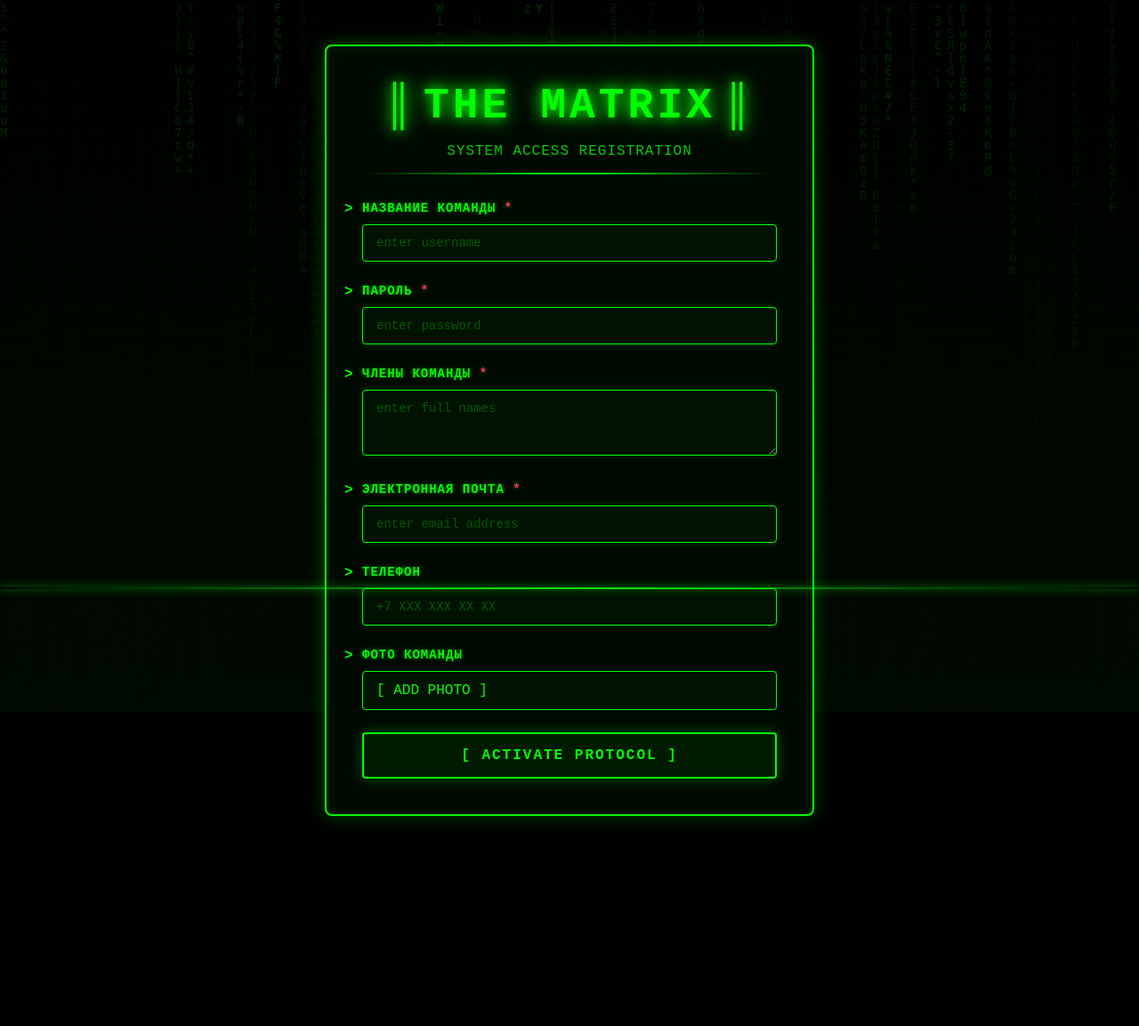
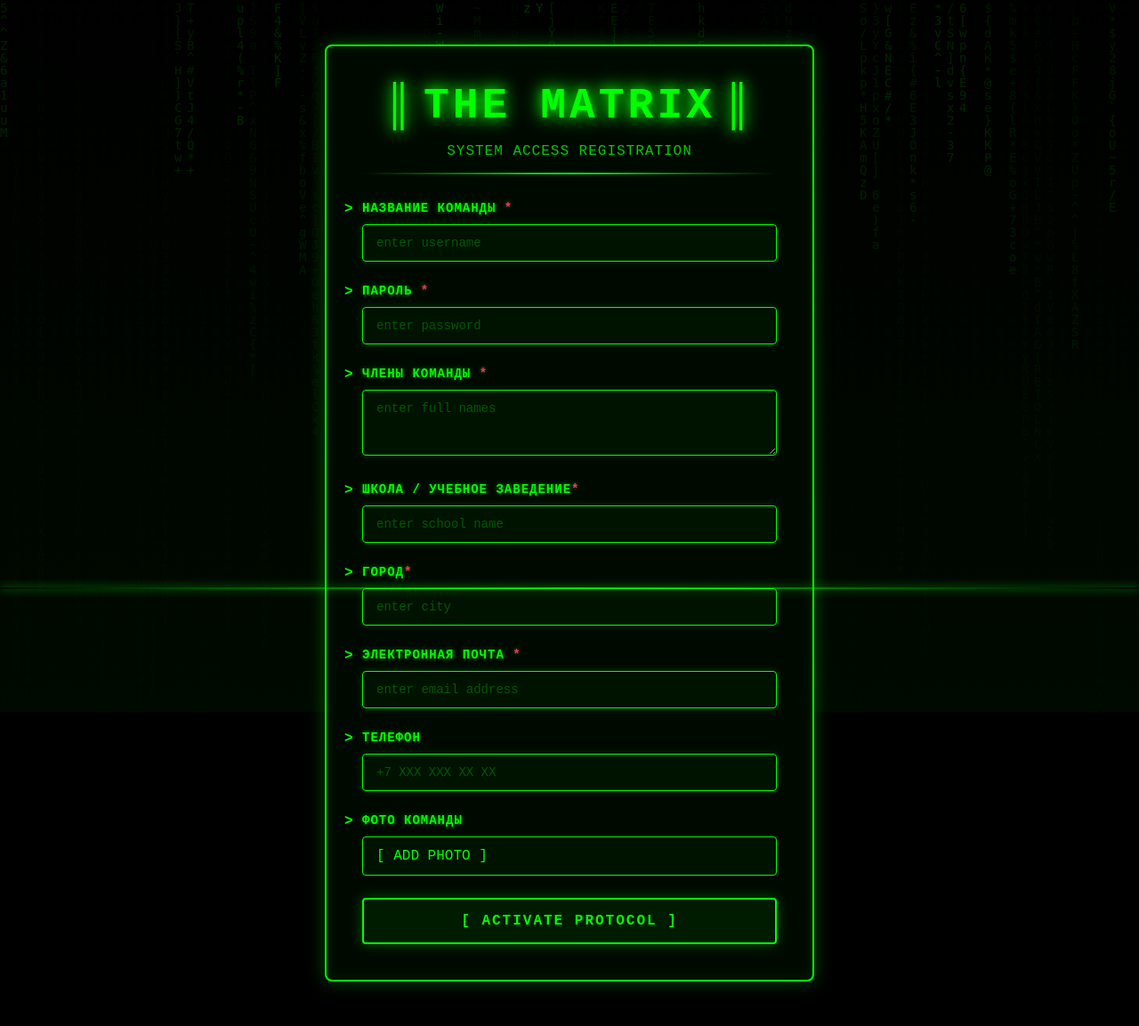
Before and after one commit to oleggatorr/matrix_web, a FastAPI app: page /register in a window 1280 px wide. Shown: the whole page at 89% size. Before the commit the page ends 926 px from the top, so only its background shows below. Run offline with FastAPI, Linux system fonts and the light colour scheme.

Commit message:
Добавлены поля школы и города

```diff
--- a/main.py
+++ b/main.py
@@ -129,23 +129,27 @@
 
 @app.get("/list", response_class=HTMLResponse)
 async def show_list(request: Request, db: Session = Depends(get_db)):
-    # Получаем всех пользователей кроме admin, сортируем по ID возрастанию
     users = db.query(User).filter(User.username != "admin").order_by(User.id.asc()).all()
 
-    # Подготавливаем данные для шаблона
     users_data = []
     for user in users:
-        # Создаём объект TaskStemps из поля solved_tasks (битовая маска)
         task_tracker = TaskStemps(user.solved_tasks or 0)
-
-        # Генерируем словарь {1: True/False, 2: ..., 18: ...}
         tasks_status = {i: task_tracker.get_task(i) for i in range(1, 19)}
-
-        # Считаем количество решённых задач
         solved_count = sum(1 for i in range(1, 19) if task_tracker.get_task(i))
 
+        # Явно извлекаем значения через getattr() — безопасно, если колонки ещё не в БД
         users_data.append({
-            **user.__dict__,
+            'id': user.id,
+            'username': user.username,
+            'participants_full_names': user.participants_full_names,
+            'email': user.email,
+            'phone': user.phone,
+            'photo_path': user.photo_path,
+            'start_time': user.start_time,
+            'end_time': user.end_time,
+            'solved_tasks': user.solved_tasks,
+            'school': getattr(user, 'school', None),   # ← безопасно
+            'city': getattr(user, 'city', None),        # ← безопасно
             'tasks': tasks_status,
             'solved_count': solved_count,
         })
@@ -463,12 +467,24 @@
     phone: str = Form(""),
     photo: UploadFile = File(None),
     password: str = Form(...),
+    school: str = Form(...),        # ← ОБЯЗАТЕЛЬНОЕ поле
+    city: str = Form(...),          # ← ОБЯЗАТЕЛЬНОЕ поле
     db: Session = Depends(get_db)
+):
+    errors = {}
 
-):
+    # 0. Валидация обязательных полей (дополнительная проверка на уровне Python)
+    if not school or not school.strip():
+        errors["school"] = "Поле 'Школа' обязательно для заполнения"
+    if not city or not city.strip():
+        errors["city"] = "Поле 'Город' обязательно для заполнения"
+
     # 1. Проверка уникальности названия команды
     if db.query(User).filter(User.username == username).first():
-        errors = {"username": "Команда с таким названием уже существует"}
+        errors["username"] = "Команда с таким названием уже существует"
+
+    # Если есть ошибки — возвращаем форму с данными
+    if errors:
         return templates.TemplateResponse("register.html", {
             "request": request,
             "errors": errors,
@@ -476,14 +492,15 @@
                 "username": username,
                 "participants_full_names": participants_full_names,
                 "email": email,
-                "phone": phone
+                "phone": phone,
+                "school": school,      # ← сохранить в form_data
+                "city": city           # ← сохранить в form_data
             }
         })
 
     # 2. Обработка фото
     photo_path = None
     if photo and photo.filename:
-        # Проверяем расширение
         ext = Path(photo.filename).suffix.lower()
         if ext in {".png", ".jpg", ".jpeg", ".gif"}:
             filename = f"team_{uuid.uuid4().hex}{ext}"
@@ -498,12 +515,14 @@
         participants_full_names=participants_full_names,
         email=email,
         phone=phone,
+        school=school,                # ← добавить в БД
+        city=city,                    # ← добавить в БД
         photo_path=photo_path,
         start_time=None,
         end_time=None,
         solved_tasks=0,
         active_task=-1,
-        password = password
+        password=password
     )
     db.add(new_team)
     db.commit()
@@ -512,7 +531,6 @@
     # 4. Устанавливаем куку и показываем успех
     response = RedirectResponse(url="/login", status_code=303)
     return response
-
 
 # Админка — проверка прав
 def require_admin(request: Request, db: Session):
@@ -598,10 +616,9 @@
         "solved_tasks": int(bin(user.solved_tasks)[2:][::-1])
     })
 
-# Обработка редактирования
+
 @app.post("/admin/edit/{user_id}", response_class=HTMLResponse)
 async def admin_edit_submit(
-
     request: Request,
     user_id: int,
     username: str = Form(...),
@@ -612,9 +629,11 @@
     photo: UploadFile = File(None),
     start_time: str = Form(""),
     end_time: str = Form(""),
-    solved_tasks: int = Form(0),          # ← старое числовое значение (резерв)
-    solved_tasks_bin: str = Form(""),     # ← новое бинарное значение
+    solved_tasks: int = Form(0),
+    solved_tasks_bin: str = Form(""),
     active_task: int = Form(-1),
+    school: str = Form(...),        # ← ОБЯЗАТЕЛЬНОЕ поле
+    city: str = Form(...),          # ← ОБЯЗАТЕЛЬНОЕ поле
     db: Session = Depends(get_db)
 ):
     require_admin(request, db)
@@ -632,21 +651,18 @@
                 f.write(await photo.read())
             user.photo_path = f"uploads/{filename}"
 
+    # Обработка битовой маски задач
     if solved_tasks_bin.strip():
-        # Убираем всё, кроме 0 и 1
         bin_str = ''.join(c for c in solved_tasks_bin if c in '01')
         if bin_str:
             try:
                 user.solved_tasks = int(bin_str, 2)
             except ValueError:
-                # Если что-то пошло не так — оставляем старое значение
                 pass
         else:
             user.solved_tasks = 0
     else:
-        # Если поле пустое — используем числовое значение (на всякий случай)
         user.solved_tasks = solved_tasks
-
 
     # Обновляем остальные поля
     user.username = username
@@ -654,6 +670,8 @@
     user.participants_full_names = participants_full_names
     user.email = email
     user.phone = phone
+    user.school = school          # ← добавить
+    user.city = city              # ← добавить
     user.active_task = active_task
 
     # Обработка времени
--- a/templates/register.html
+++ b/templates/register.html
@@ -398,6 +398,22 @@
             </div>
 
             <div class="form-group">
+                <label for="school">ШКОЛА / УЧЕБНОЕ ЗАВЕДЕНИЕ<span class="required">*</span></label></label>
+                <input type="text" id="school" name="school" value="{{ form_data.school if form_data else '' }}" placeholder="enter school name">
+                {% if errors and 'school' in errors %}
+                <div class="error-message show" id="schoolError">> ERROR: {{ errors.school }}</div>
+                {% endif %}
+            </div>
+
+            <div class="form-group">
+                <label for="city">ГОРОД<span class="required">*</span></label></label>
+                <input type="text" id="city" name="city" value="{{ form_data.city if form_data else '' }}" placeholder="enter city">
+                {% if errors and 'city' in errors %}
+                <div class="error-message show" id="cityError">> ERROR: {{ errors.city }}</div>
+                {% endif %}
+            </div>
+
+            <div class="form-group">
                 <label for="email">ЭЛЕКТРОННАЯ ПОЧТА <span class="required">*</span></label>
                 <input type="email" id="email" name="email" value="{{ form_data.email if form_data else '' }}" placeholder="enter email address" required>
                 {% if errors and 'email' in errors %}
```
Also changed, not shown: templates/admin/edit.html (+10 -0 lines), templates/admin/list.html (+30 -0 lines), templates/list.html (+47 -4 lines).
